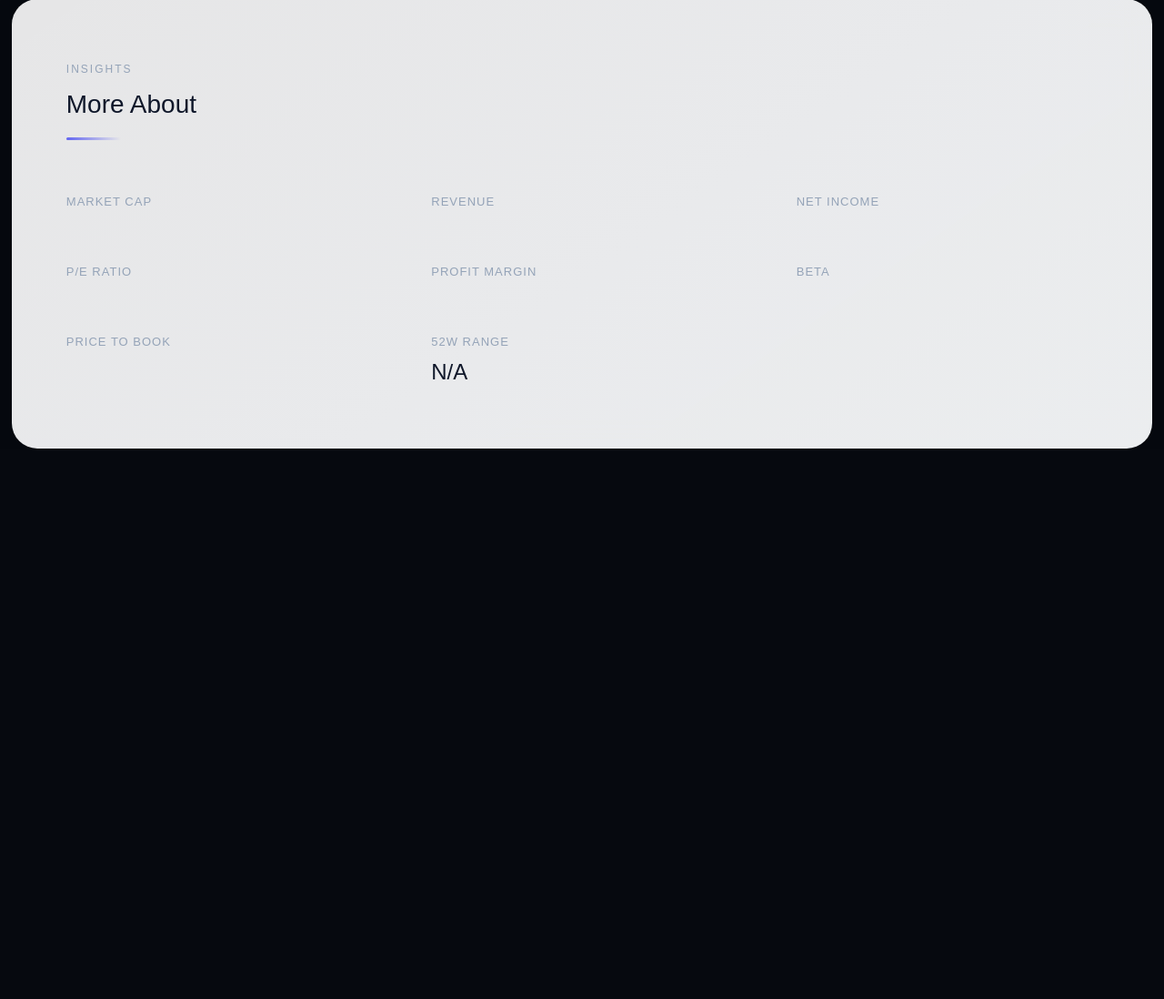
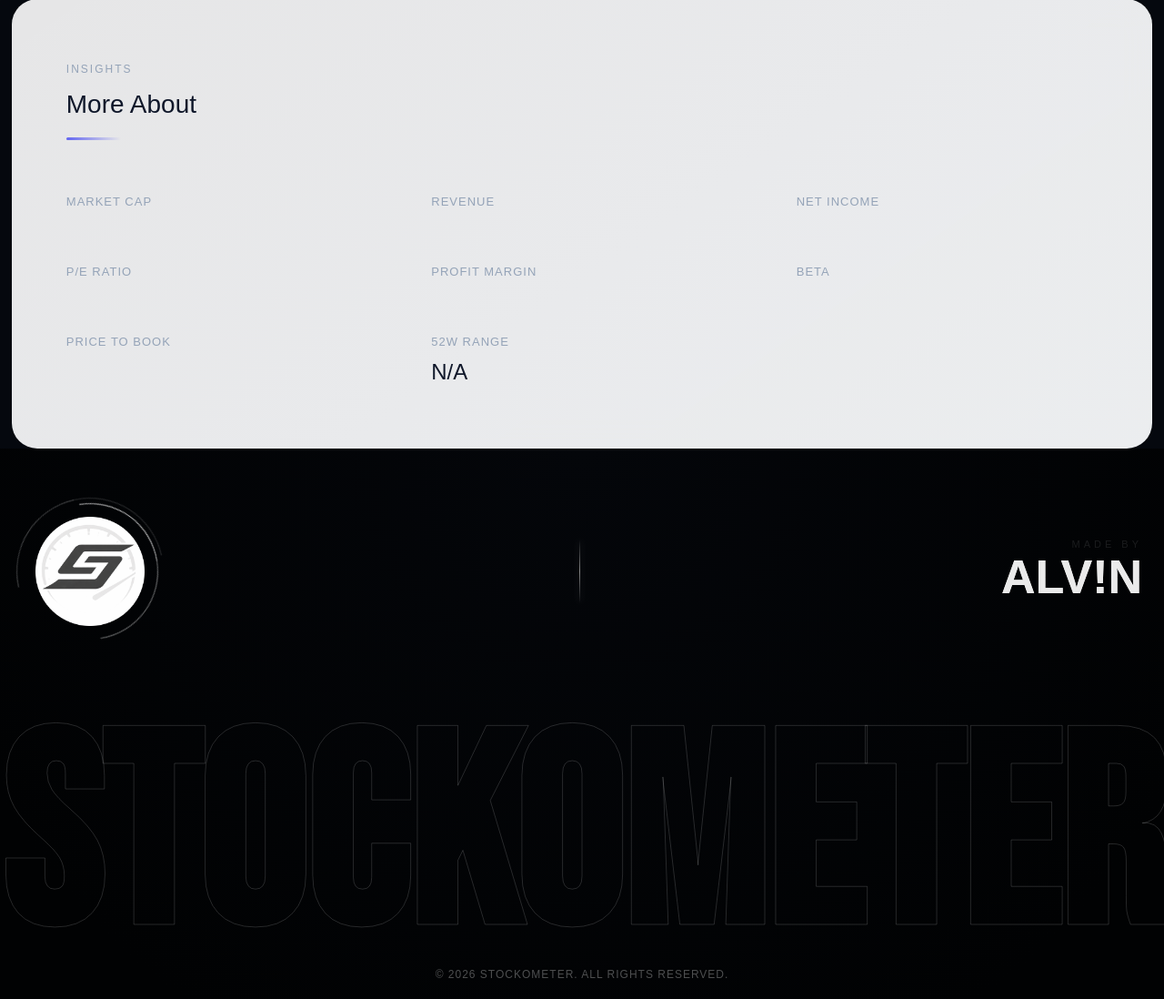
Before and after one commit to AlvinJoby/stockometer, a Flask app: template templates/main.html in a window 1280 px wide. Shown: the part 823-1921 px from the top of the page at 91% size. Before the commit the page ends 1316 px from the top, so only its background shows below. Run offline with Flask 3, Linux system fonts and the light colour scheme; the template is opened without the code that fills it, so the values that code supplies are empty.

Commit message:
footer added (stable)

```diff
--- /dev/null
+++ b/static/footer.css
@@ -0,0 +1,274 @@
+/* ===== Footer Base ===== */
+* {
+    margin: 0;
+    padding: 0;
+}
+
+.stockometer-footer-root-container-unique {
+    background: radial-gradient(circle at top, #04060a, #010203 85%);
+    color: #ccc;
+    padding: 60px 24px 7px;
+    position: relative;
+    overflow: hidden;
+    min-height: 220px;
+}
+
+/* ===== Layout ===== */
+.stockometer-footer-top-layout-wrapper-unique {
+    display: grid;
+    grid-template-columns: auto 1fr auto;
+    align-items: center;
+}
+
+/* ===== Logo ===== */
+.stockometer-footer-logo-circle-container-unique {
+    width: 150px;
+    height: 150px;
+    border-radius: 50%;
+    display: flex;
+    align-items: center;
+    justify-content: center;
+    position: relative;
+}
+
+.stockometer-footer-logo-circle-container-unique::after {
+    content: "";
+    position: absolute;
+    inset: 0;
+    border-radius: 50%;
+    border: 1.5px solid transparent;
+    border-top-color: rgba(255,255,255,0.7);
+    border-right-color: rgba(255,255,255,0.4);
+    animation: stockometerFooterSpinRing 6s linear infinite;
+}
+
+.stockometer-footer-logo-circle-container-unique::before {
+    content: "";
+    position: absolute;
+    inset: -6px;
+    border-radius: 50%;
+    border: 1px solid transparent;
+    border-bottom-color: rgba(255,255,255,0.25);
+    border-left-color: rgba(255,255,255,0.15);
+    animation: stockometerFooterSpinRingReverse 10s linear infinite;
+}
+
+.stockometer-footer-logo-circle-container-unique img {
+    width: 80%;
+    height: 80%;
+    object-fit: contain;
+}
+
+/* ===== Divider ===== */
+.stockometer-footer-divider-line-unique {
+    height: 70px;
+    width: 1px;
+    justify-self: center;
+    background: linear-gradient(to bottom, transparent, rgba(255,255,255,0.5), transparent);
+    position: relative;
+}
+
+.stockometer-footer-divider-line-unique::before {
+    content: "";
+    position: absolute;
+    left: -1px;
+    width: 3px;
+    height: 100%;
+    background: rgba(255,255,255,0.15);
+    filter: blur(4px);
+    opacity: 0.5;
+}
+
+/* ===== Creator ===== */
+.stockometer-footer-creator-block-unique {
+    text-align: right;
+}
+
+.stockometer-footer-madeby-text-unique {
+    font-size: 11px;
+    letter-spacing: 4px;
+    color: rgba(255,255,255,0.1);
+}
+
+/* ===== ALV!N ===== */
+.stockometer-footer-creator-name-unique {
+    font-size: 52px;
+    font-weight: 700;
+    font-family: "Orbitron", sans-serif;
+    position: relative;
+    display: inline-block;
+    color: #eaeaea;
+    cursor: pointer;
+}
+
+.stockometer-footer-creator-name-unique::before,
+.stockometer-footer-creator-name-unique::after {
+    content: attr(data-text);
+    position: absolute;
+    left: 0;
+    top: 0;
+    color: #eaeaea;
+    clip-path: inset(0 0 0 0);
+    transform: translate(0,0);
+}
+
+.stockometer-footer-creator-name-unique::before {
+    clip-path: inset(0 0 50% 0);
+}
+
+.stockometer-footer-creator-name-unique::after {
+    clip-path: inset(50% 0 0 0);
+}
+
+.stockometer-footer-creator-name-unique:hover::before {
+    animation: stockometerFooterGlitchTop 0.4s linear;
+}
+
+.stockometer-footer-creator-name-unique:hover::after {
+    animation: stockometerFooterGlitchBottom 0.4s linear;
+}
+
+.stockometer-footer-bottom-branding-wrapper-unique {
+    padding-top: 100px;
+    position: relative;
+    width: 100%;
+    overflow: hidden;
+    text-align: center;
+}
+
+.stockometer-footer-bottom-branding-wrapper-unique h1 {
+    margin: 0;
+    padding: 0;
+    font-size: 120px;              /* fixed large size */
+    white-space: nowrap;
+    color: transparent;
+    -webkit-text-stroke: 1px rgba(255,255,255,0.18);
+    opacity: 0.85;
+    line-height: 0.85;
+    font-family: 'Bebas Neue', sans-serif;
+    display: inline-block;
+    transform: none;
+    text-align: center; /* scale from left edge */
+}
+
+@media (max-width: 768px) {
+    .stockometer-footer-bottom-branding-wrapper-unique {
+        padding-top: 60px;
+    }
+    .stockometer-footer-bottom-branding-wrapper-unique h1 {
+        font-size: 60px;
+    }
+}
+/* ===== Animations ===== */
+@keyframes stockometerFooterSpinRing {
+    from { transform: rotate(0deg); }
+    to   { transform: rotate(360deg); }
+}
+
+@keyframes stockometerFooterSpinRingReverse {
+    from { transform: rotate(360deg); }
+    to   { transform: rotate(0deg); }
+}
+
+@keyframes stockometerFooterGlitchTop {
+    0%   { transform: translate(0); }
+    20%  { transform: translate(-3px, -2px); }
+    40%  { transform: translate(3px, 2px); }
+    60%  { transform: translate(-2px, 1px); }
+    80%  { transform: translate(2px, -1px); }
+    100% { transform: translate(0); }
+}
+
+@keyframes stockometerFooterGlitchBottom {
+    0%   { transform: translate(0); }
+    20%  { transform: translate(3px, 2px); }
+    40%  { transform: translate(-3px, -2px); }
+    60%  { transform: translate(2px, -1px); }
+    80%  { transform: translate(-2px, 1px); }
+    100% { transform: translate(0); }
+}
+
+/* ===== MOBILE ===== */
+@media (max-width: 768px) {
+    .stockometer-footer-root-container-unique {
+        padding: 50px 16px 70px;
+        min-height: 180px;
+    }
+
+    .stockometer-footer-logo-circle-container-unique {
+        width: 65px;
+        height: 65px;
+    }
+
+    .stockometer-footer-divider-line-unique {
+        height: 50px;
+    }
+
+    .stockometer-footer-creator-name-unique {
+        font-size: 32px;
+    }
+
+    .stockometer-footer-bottom-branding-wrapper-unique {
+        padding-top: 60px;
+    }
+}
+
+/* Update this section */
+.stockometer-footer-root-container-unique {
+    background: radial-gradient(circle at top, #04060a, #010203 85%);
+    color: #ccc;
+    /* CHANGE: changed 24px to 0px so content can touch the edges */
+    padding: 60px 0px 20px;
+    position: relative;
+    overflow: hidden;
+    min-height: 220px;
+}
+@media (max-width: 768px){
+    .stockometer-footer-root-container-unique {
+        padding: 50px 0px 80px;
+    }
+}
+/* Add/Update this to ensure the top layout still has its padding */
+.stockometer-footer-top-layout-wrapper-unique {
+    display: grid;
+    grid-template-columns: auto 1fr auto;
+    align-items: center;
+    /* Add the padding back here so the logo and "ALVIN" aren't touching the edge */
+    padding: 0 24px;
+}
+
+.stockometer-footer-bottom-branding-wrapper-unique {
+    padding-top: 100px;
+    position: relative;
+    width: 100%;
+    overflow: hidden;
+    text-align: center;
+    margin-bottom: -30px;
+    /* Ensure no padding here */
+    padding-left: 0;
+    padding-right: 0;
+}
+
+.stockometer-footer-copyright-unique {
+    text-align: center;
+    padding-top: 40px; /* Space between the big logo text and copyright */
+    font-size: 12px;
+    font-family: sans-serif;
+    color: rgba(255, 255, 255, 0.3); /* Subtle grey */
+    letter-spacing: 1px;
+    text-transform: uppercase;
+    position: relative;
+    z-index: 2;
+}
+
+/* Adjust for mobile */
+@media (max-width: 768px) {
+    .stockometer-footer-copyright-unique {
+        padding-top: 20px;
+        font-size: 10px;
+    }
+    .stockometer-footer-bottom-branding-wrapper-unique {
+    margin-bottom: -10px;
+
+}
+}
--- /dev/null
+++ b/templates/footer.html
@@ -0,0 +1,63 @@
+<!DOCTYPE html>
+<html lang="en">
+<head>
+    <meta charset="UTF-8">
+    <meta name="viewport" content="width=device-width, initial-scale=1.0">
+    <link rel="stylesheet" href="{{ url_for('static', filename='footer.css') }}">
+    <link href="https://fonts.googleapis.com/css2?family=Bebas+Neue&display=swap" rel="stylesheet">
+</head>
+<body>
+    <footer class="stockometer-footer-root-container-unique">
+
+  <div class="stockometer-footer-top-layout-wrapper-unique">
+
+    <div class="stockometer-footer-logo-circle-container-unique">
+      <img src="{{ url_for('static', filename='src/logo1-cropped.png') }}" alt="Stockometer Logo">
+    </div>
+
+    <div class="stockometer-footer-divider-line-unique"></div>
+
+    <div class="stockometer-footer-creator-block-unique">
+      <div class="stockometer-footer-madeby-text-unique">MADE BY</div>
+      <div class="stockometer-footer-creator-name-unique" data-text="ALV!N">ALV!N</div>
+    </div>
+
+  </div>
+
+  <div class="stockometer-footer-bottom-branding-wrapper-unique">
+    <h1 id="stockometer-brand-h1">STOCKOMETER</h1>
+  </div>
+
+  <div class="stockometer-footer-copyright-unique">
+    &copy; 2026 Stockometer. All rights reserved.
+  </div>
+
+</footer>
+<script>
+(function () {
+    function fitBrandText() {
+        var h1 = document.getElementById('stockometer-brand-h1');
+        if (!h1) return;
+
+        var wrapper = h1.parentElement;
+
+        // Reset for measurement
+        h1.style.fontSize = '100px';
+
+        // Measure
+        var availableWidth = wrapper.clientWidth; // clientWidth excludes padding
+        var textWidth = h1.scrollWidth;
+
+        // Calculate scale - Use 1.0 for absolute edges
+        // If there is still a tiny gap, use 1.01 to slightly 'over-scale'
+        var scale = (availableWidth / textWidth) * 1.0;
+
+        h1.style.fontSize = (100 * scale) + 'px';
+    }
+
+    window.addEventListener('load', () => setTimeout(fitBrandText, 50));
+    window.addEventListener('resize', fitBrandText);
+})();
+</script>
+</body>
+</html>
--- a/templates/main.html
+++ b/templates/main.html
@@ -581,6 +581,8 @@
 
     </section>
 
+    {% include 'footer.html' %}
+
     <script src="{{ url_for('static', filename='main.js') }}"></script>
 
     {% if summary and index_ts %}
```
